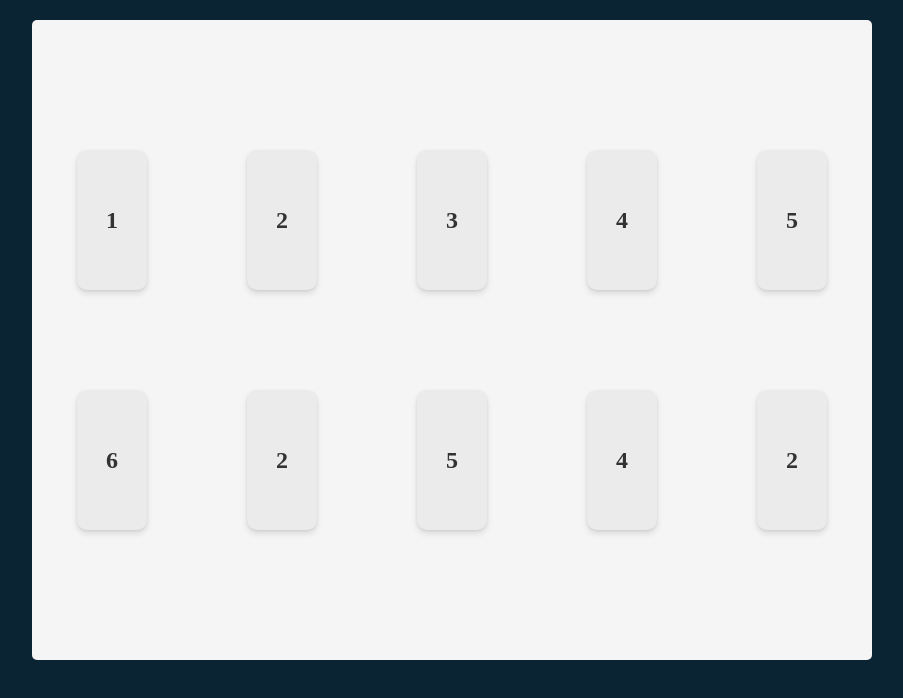
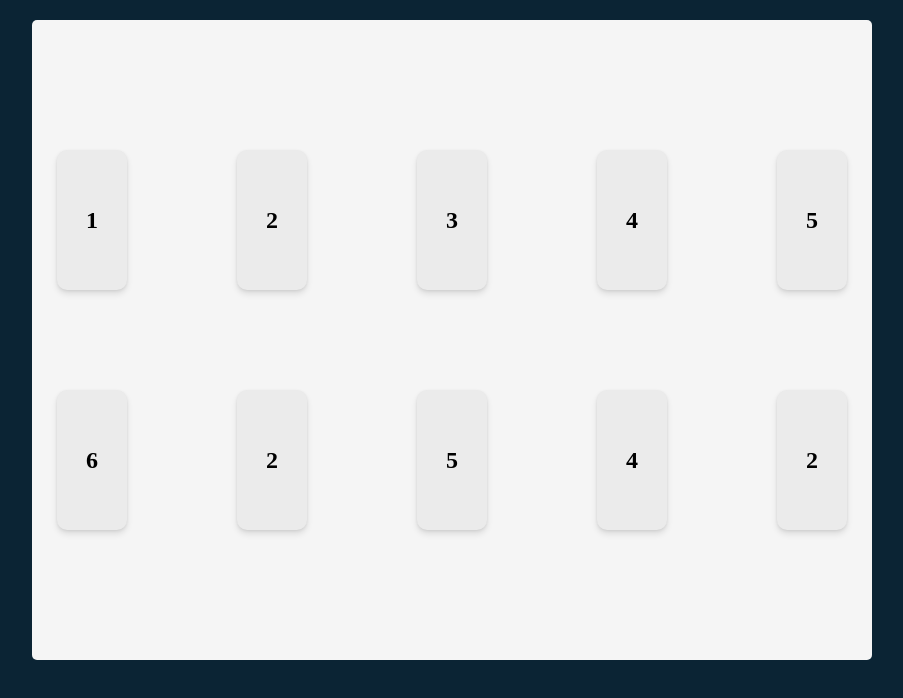
Before and after one commit to stackj007/Tenzies, a React (Vite) app: page / in a window 1280 px wide. Shown: the top 698 px of the page, without its empty margins (188-1091 px from the left). Built offline with nearby package versions, Linux system fonts and the light colour scheme.

Commit message:
styling refactor

```diff
--- a/src/App.css
+++ b/src/App.css
@@ -21,9 +21,12 @@ main {
   display: grid;
   grid-template: auto auto / repeat(5, 1fr);
   gap: 100px;
+  justify-items: center;
+  align-items: center;
+  width: 100%;
 }
 
-.dice-box {
+.die-face {
   background-color: #ebebeb;
   height: 100px;
   width: 50px;
@@ -34,29 +37,22 @@ main {
   display: flex;
   justify-content: center;
   align-items: center;
+  cursor: pointer;
 }
 
-.dice-box:hover {
+.die-face:hover {
   transform: translateY(-5px); /* Slight lift on hover */
 }
 
-.dice-num {
-  cursor: pointer;
-  font-weight: bold;
-  padding: 10px;
-
-  color: #333;
-}
-
 @media (min-width: 768px) {
-  .dice-box {
-    height: 120px;
-    width: 60px;
+  .die-face {
+    height: 90px;
+    width: 70px;
   }
 }
 
 @media (min-width: 1024px) {
-  .dice-box {
+  .die-face {
     height: 140px;
     width: 70px;
   }
--- a/src/Components/Die.jsx
+++ b/src/Components/Die.jsx
@@ -1,7 +1,7 @@
 export default function Die(props) {
   return (
-    <div className="dice-box">
-      <h2 className="dice-num">{props.value}</h2>
+    <div className="die-face">
+      <h2 className="die-num">{props.value}</h2>
     </div>
   )
 }
```
